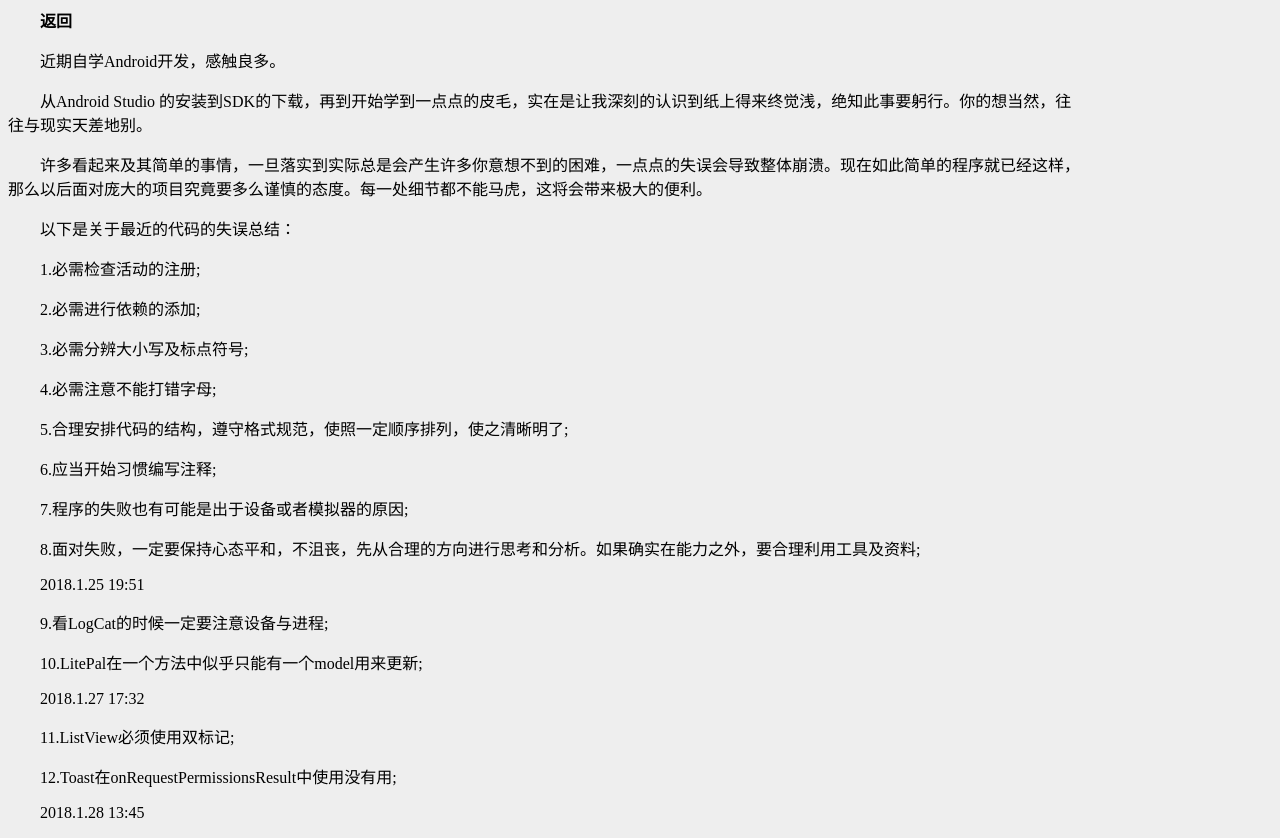
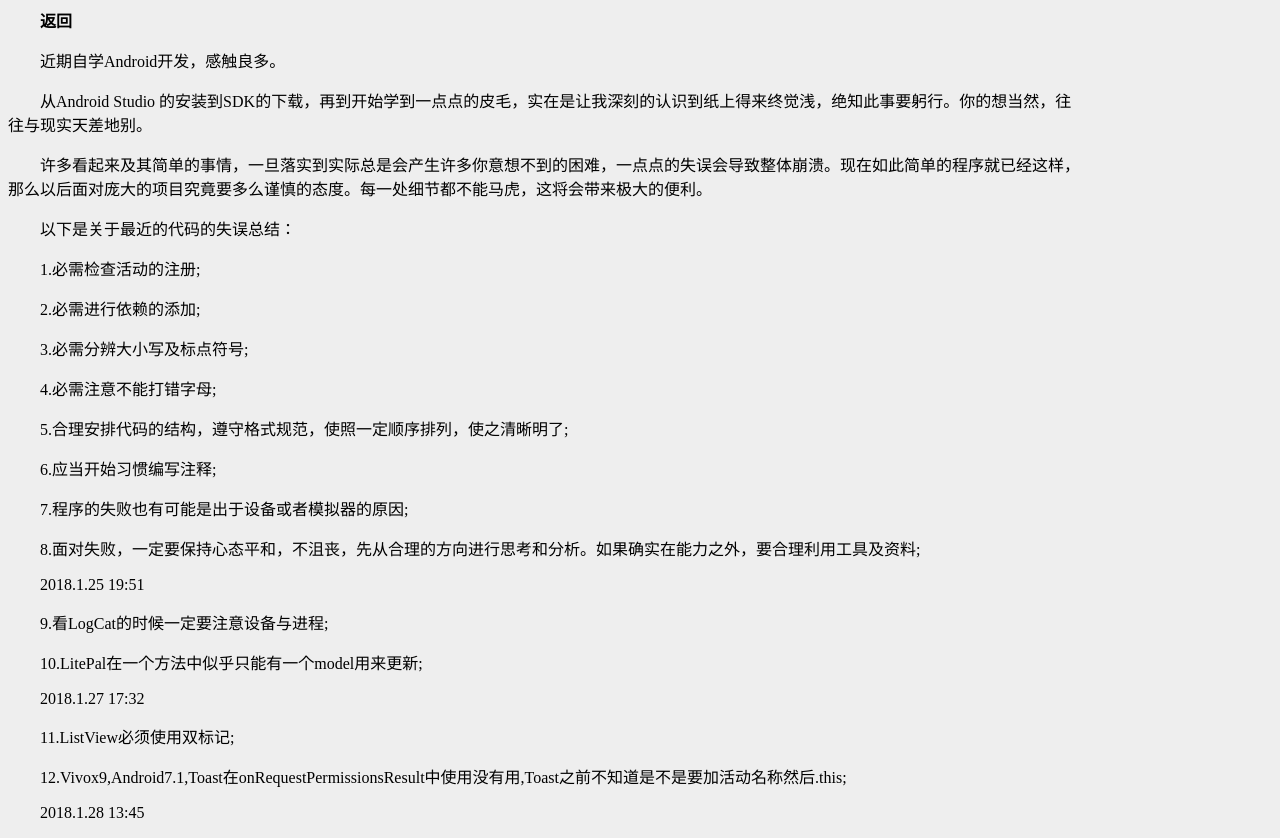
Before and after one commit to linkzhuang/linkzhuang.github.io, a plain HTML site: page android/android01.html in a window 1280 px wide. Drawn offline with Linux system fonts and the light colour scheme.

Commit message:
Update android01.html

```diff
--- a/android/android01.html
+++ b/android/android01.html
@@ -35,7 +35,7 @@ body {
 <p>10.LitePal在一个方法中似乎只能有一个model用来更新;</p>
 <p>2018.1.27 17:32</p>
 <p>11.ListView必须使用双标记;</p>
-<p>12.Toast在onRequestPermissionsResult中使用没有用;<p>
+<p>12.Vivox9,Android7.1,Toast在onRequestPermissionsResult中使用没有用,Toast之前不知道是不是要加活动名称然后.this;<p>
 <p>2018.1.28 13:45</p>
 </body>
 </html>
```
